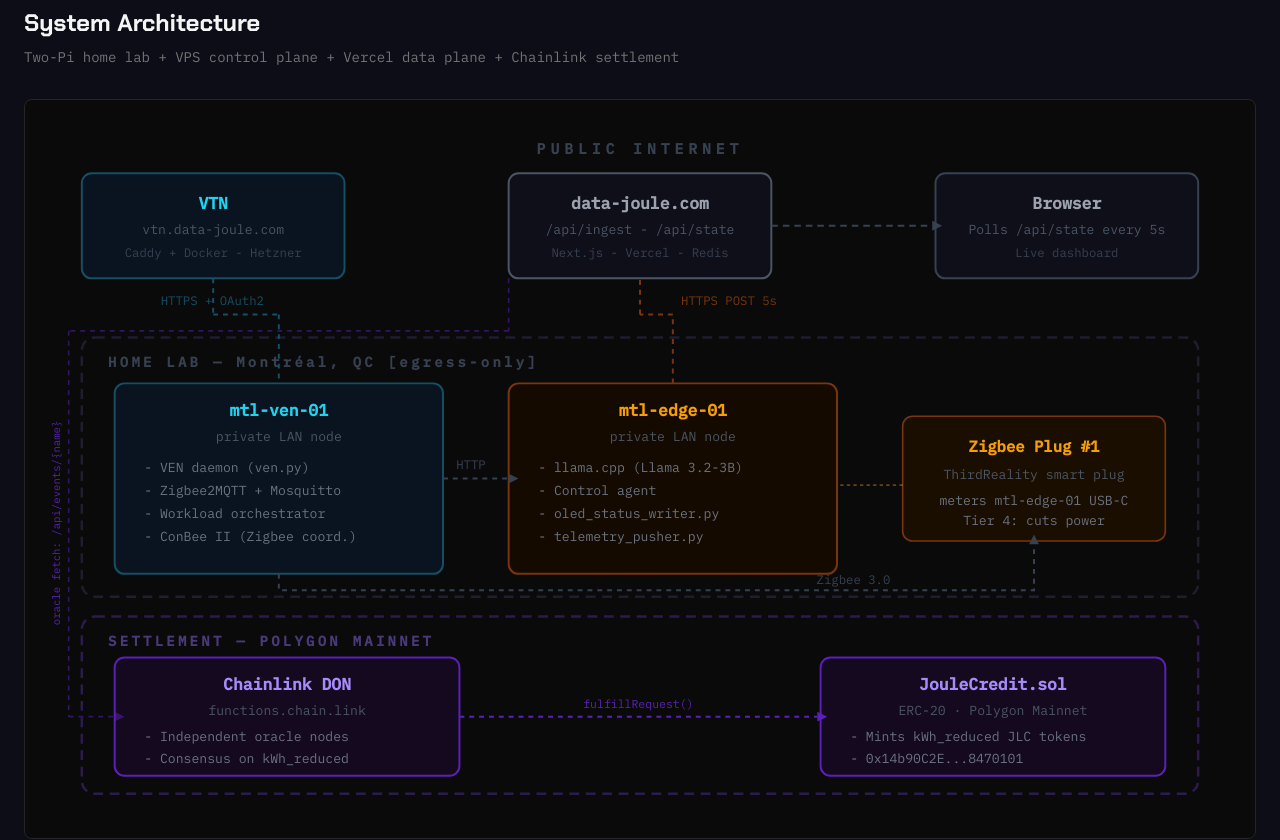
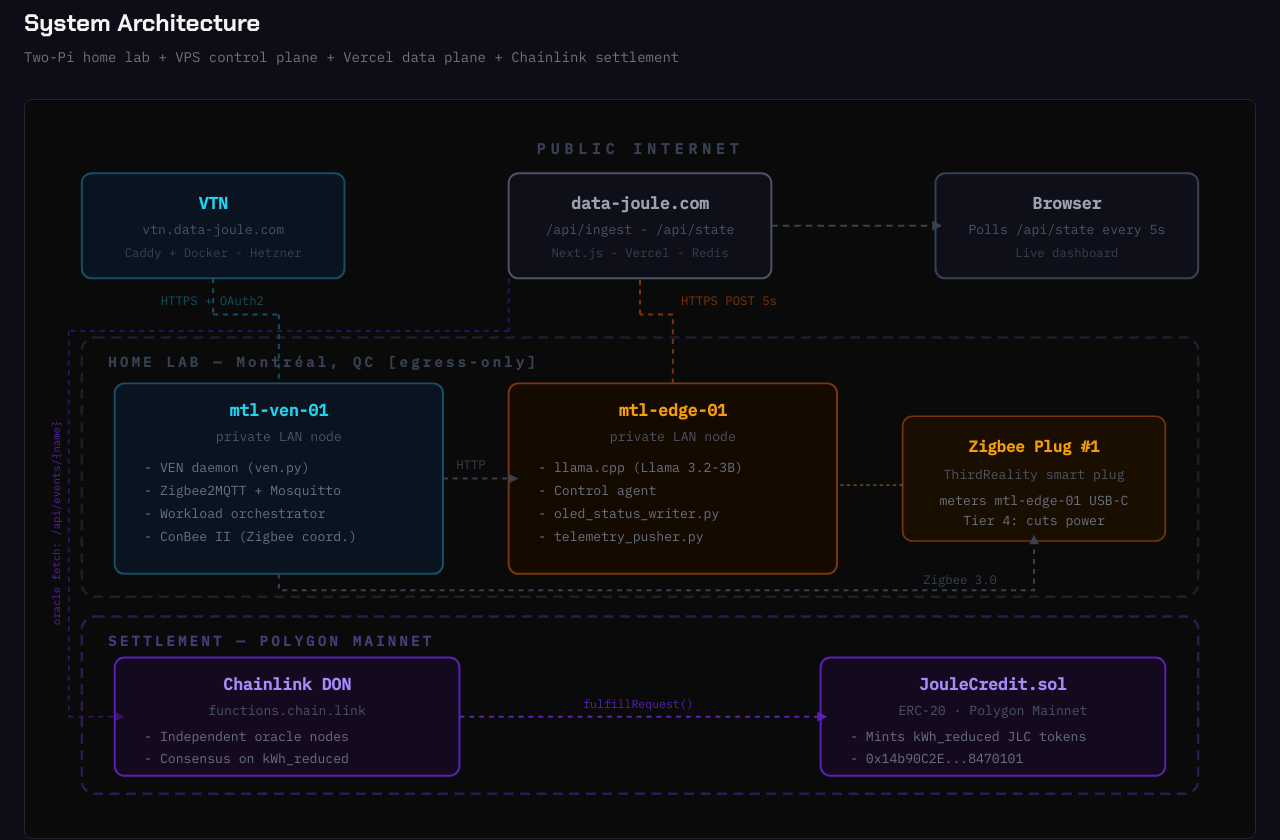
Before and after one commit to JefBronze/data-joule-web, a Next.js app: page /method in a window 1280 px wide. Shown: the part 500-1340 px from the top of the page. Built offline with nearby package versions, Linux system fonts and the light colour scheme.

Commit message:
fix: arch SVG — Zigbee 3.0 label further right

```diff
--- a/app/method/page.tsx
+++ b/app/method/page.tsx
@@ -232,7 +232,7 @@
                 {/* mtl-ven-01 â†’ Zigbee plug */}
                 <path d="M140,274 L140,284 L600,284 L600,256" fill="none" stroke="#374151" strokeWidth="1.2" strokeDasharray="3 3"/>
                 <polygon points="597,256 600,250 603,256" fill="#374151"/>
-                <text x="490" y="280" fill="#374151" fontSize="7.5" fontFamily="var(--font-mono)" textAnchor="middle">Zigbee 3.0</text>
+                <text x="555" y="280" fill="#374151" fontSize="7.5" fontFamily="var(--font-mono)" textAnchor="middle">Zigbee 3.0</text>
 
                 {/* Zigbee plug â†’ mtl-edge-01: powers */}
                 <line x1="520" y1="220" x2="482" y2="220" stroke="#f59e0b" strokeWidth="1" strokeDasharray="2 2" strokeOpacity="0.4"/>
```
